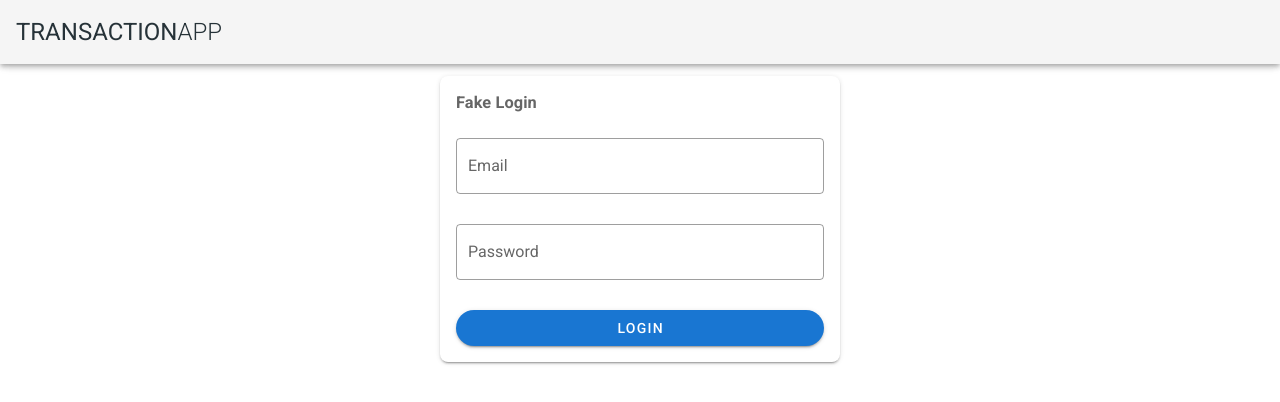
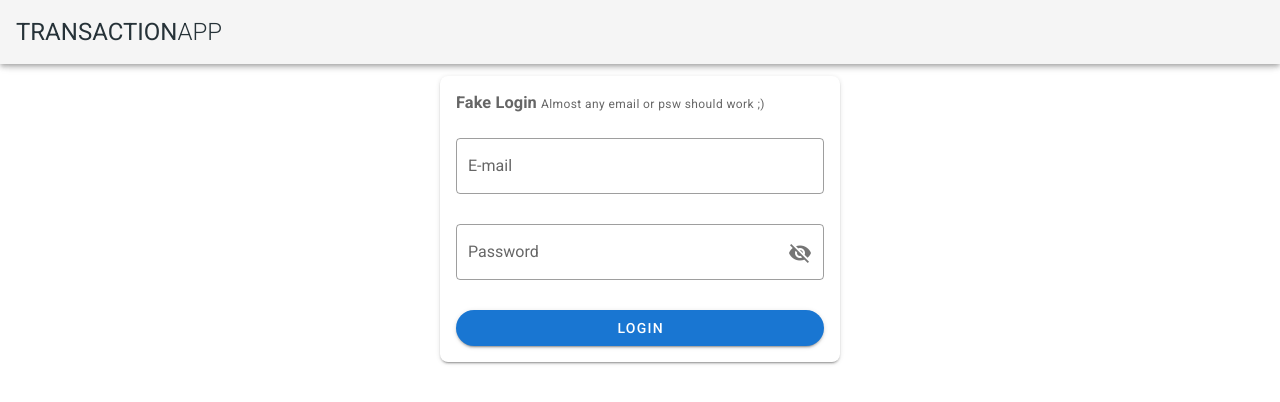
Before and after one commit to jmvillavicencio/agileengine, a Vue app: page / in a window 1280 px wide. Shown: the top 402 px of the page. Built offline with nearby package versions, Linux system fonts and the light colour scheme.

Commit message:
add client side validation

```diff
--- a/src/pages/Home.vue
+++ b/src/pages/Home.vue
@@ -3,21 +3,46 @@
     <v-container class="fill-height">
       <v-row class="justify-center">
         <custom-card width="400">
-          <v-form @submit.prevent="submitLogin">
+          <v-form
+            v-model="validLogin"
+            @submit.prevent="submitLogin"
+            lazy-validation
+            ref="form"
+          >
             <h3 class="mb-6">
-              {{ __('Fake Login') }}
+              {{ __('Fake Login') }} <span class="caption">Almost any email or psw should work ;)</span>
             </h3>
+            <v-alert
+              v-if="success"
+              dense
+              text
+              type="success"
+            >
+              Successfuly authenticated
+            </v-alert>
+            <v-alert
+              v-if="error"
+              dense
+              text
+              type="error"
+            >
+            {{ this.error || 'Oops! Something went wrong. Please, try again later' }}.
+          </v-alert>
             <v-text-field
               v-model="email"
-              :label="__('Email')"
+              :label="__('E-mail')"
+              :rules="emailRules"
               name="email"
               outlined
             ></v-text-field>
             <v-text-field
               v-model="password"
+              :rules="passwordRules"
+              :type="showPassword ? 'text' : 'password'"
               :label="__('Password')"
+              :append-icon="showPassword ? 'mdi-eye' : 'mdi-eye-off'"
+              @click:append="showPassword = !showPassword"
               name="password"
-              type="password"
               outlined
             ></v-text-field>
             <v-btn
@@ -41,11 +66,21 @@ import { mapActions, mapGetters } from 'vuex';
 export default {
   data() {
     return {
+      showPassword: false,
       password: null,
+      passwordRules: [
+        v => !!v || 'Password is required',
+        v => (v && v.length <= 10) || 'Password must be less than 10 characters',
+      ],
       email: null,
+      emailRules: [
+        v => !!v || 'E-mail is required',
+        v => /.+@.+\..+/.test(v) || 'E-mail must be valid',
+      ],
       loading: false,
       success: false,
       error: false,
+      validLogin: true,
     };
   },
   computed: {
@@ -59,6 +94,7 @@ export default {
       this.error = false;
       this.success = false;
       this.loading = true;
+      if (this.$refs.form.validate()) {
         try {
           await this.userLogin({
             email: this.email,
@@ -67,7 +103,8 @@ export default {
           this.success = true;
           this.$router.push({ name: 'NewTransaction' });
         } catch (e) {
-        this.error = true;
+          this.error = this.handleAPIError(e.response.data.error);
+        }
       }
       this.loading = false;
     },
```
Lines whose indentation alone changed are shown as unchanged.
